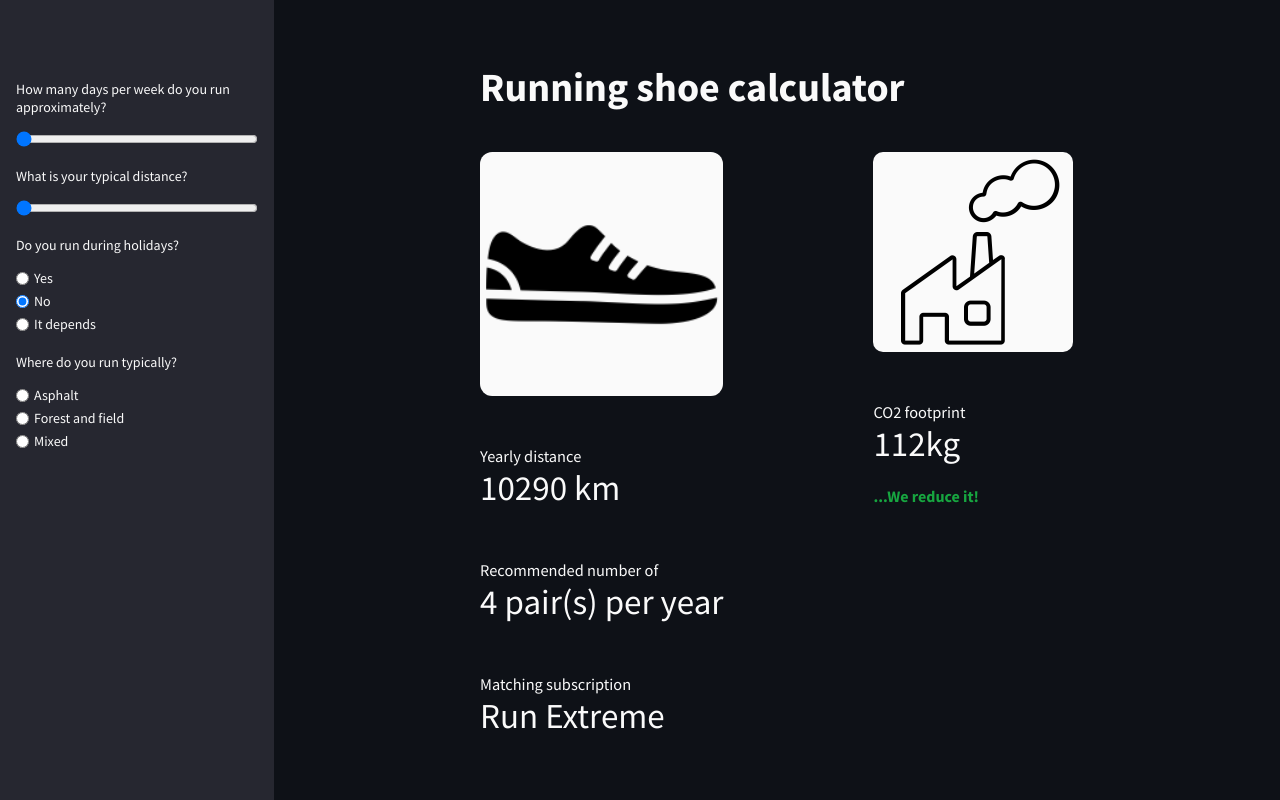
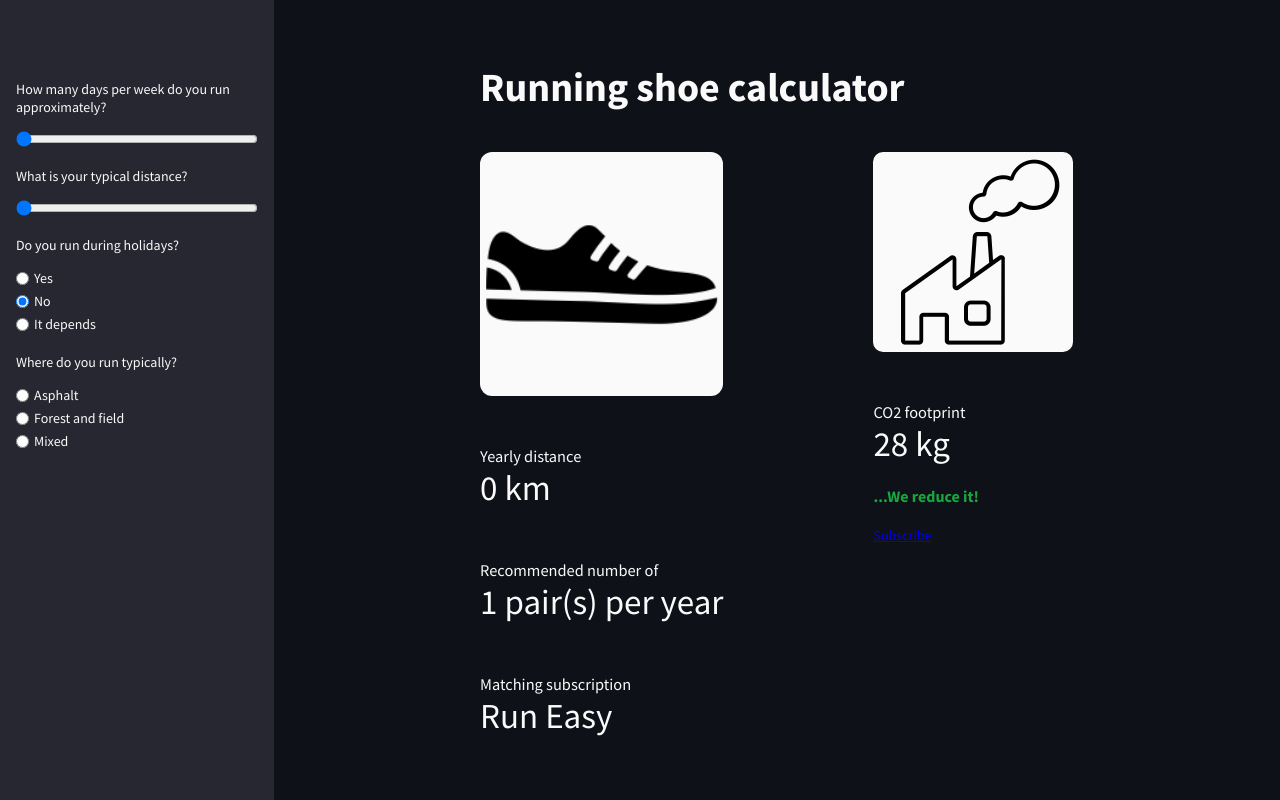
Before and after one commit to CinatitBR/shoe-calculator, a React (Create React App) app: page / in a window 1280 px wide. Built offline with nearby package versions, Linux system fonts and the light colour scheme.

Commit message:
Calculate show information values

```diff
--- a/src/App.js
+++ b/src/App.js
@@ -1,4 +1,4 @@
-import { useState } from 'react'
+import { useState, useEffect } from 'react'
 
 import Sidebar from './components/Sidebar'
 import ShoeForm from './components/ShoeForm'
@@ -8,11 +8,51 @@ import factoryImg from './assets/factory.png'
 
 import './style.css'
 
+
+const getSurvivalTime = (trailType) => {
+  switch (trailType) {
+    case 0: // Asphalt
+      return 600
+    case 1: // Foresnt and field
+      return 1000
+    default: // Mixed
+      return 800
+  }
+}
+
+const getWeeks = (holidayRun) => {
+  switch (holidayRun) {
+    case 0: // No
+      return 52 - 6
+    case 1: // Yes
+      return 52
+    default: // It depends
+      return 52 - 3
+  }
+}
+
+const getNumberOfShoes = ({ yearlyDistance, survivalTime }) => {
+  return Math.min(Math.max(1, yearlyDistance / survivalTime), 4)
+}
+
+const getSubscription = (numberOfShoes) => {
+  switch (numberOfShoes) {
+    case 1:
+      return {subscription: 'Run Easy', subscriptionLink: '#runeasy'}
+    case 2:
+      return {subscription: 'Run Pro', subscriptionLink: '#runpro'}
+    case 3:
+      return {subscription: 'Run Ultra', subscriptionLink: '#runultra'}
+    default:
+      return {subscription: 'Run Extreme', subscriptionLink: '#runextreme'}
+  }
+}
+
 const InfoField = ({ title, value }) => {
   return (
     <div className="info-field">
-      <h3 class="title">{title}</h3>
-      <span class="value">{value}</span>
+      <h3 className="title">{title}</h3>
+      <span className="value">{value}</span>
     </div>
   )
 }
@@ -32,14 +72,41 @@ const InfoFieldList = ({ fields }) => {
 const initialFormValues = {
   daysWeek: 0,
   distance: 0,
-  holidaysRun: 0, // 0 = no; 1 = yes; 2 = it depends
-  runLocation: 0 // 0 = asphalt; 1 = forest and field; 2 = mixed
+  holidayRun: 0, // 0 = no; 1 = yes; 2 = it depends
+  trailType: 0 // 0 = asphalt; 1 = forest and field; 2 = mixed
 }
 
 function App() {
   const [formValues, setFormValues] = useState(initialFormValues)
+  const [shoeInfo, setShoeInfo] = useState({
+    yearlyDistance: null,
+    numberOfShoes: null,
+    subscription: null,
+    subscriptionLink: null,
+    co2: null,
+    shoeUnit: null
+  })
 
-  console.log(formValues)
+  useEffect(() => {
+    const survivalTime = getSurvivalTime(formValues.trailType)
+    const weeks = getWeeks(formValues.holidayRun)
+    const yearlyDistance = formValues.daysWeek * weeks * formValues.distance
+    const numberOfShoes = getNumberOfShoes({ yearlyDistance, survivalTime })
+    const { subscription, subscriptionLink} = getSubscription(numberOfShoes)
+
+    const shoeUnit = 'pair(s)'
+    const co2 = numberOfShoes * 28 // Kg
+
+    setShoeInfo({
+      yearlyDistance,
+      numberOfShoes,
+      subscription,
+      subscriptionLink,
+      co2,
+      shoeUnit
+    })
+
+  }, [formValues])
 
   return (
     <div className="app-wrapper">
@@ -59,9 +126,18 @@ function App() {
 
               <InfoFieldList
                 fields={[
-                  { title: 'Yearly distance', value: '10290 km' },
-                  { title: 'Recommended number of', value: '4 pair(s) per year' },
-                  { title: 'Matching subscription', value: 'Run Extreme' }
+                  {
+                    title: 'Yearly distance',
+                    value: `${shoeInfo.yearlyDistance} km`
+                  },
+                  {
+                    title: 'Recommended number of',
+                    value: `${shoeInfo.numberOfShoes} ${shoeInfo.shoeUnit} per year`
+                  },
+                  {
+                    title: 'Matching subscription',
+                    value: `${shoeInfo.subscription}`
+                  }
                 ]}
               />
             </div>
@@ -71,10 +147,14 @@ function App() {
 
               <div className="info-field-list">
                 <InfoFieldList
-                  fields={[{ title: 'CO2 footprint', value: '112kg' }]}
+                  fields={[{
+                    title: 'CO2 footprint',
+                    value: `${shoeInfo.co2} kg`
+                  }]}
                 />
 
                 <p className="message">...We reduce it!</p>
+                <a href={shoeInfo.subscriptionLink}>Subscribe</a>
               </div>
             </div>
 
@@ -88,3 +168,49 @@ function App() {
 }
 
 export default App;
+
+// Calculations
+// if trailtype == 'asphalt':
+// survivaltime = 600
+// elif trailtype == 'forest and field':
+// survivaltime = 1000
+// else:
+// survivaltime = 800
+
+// if holiday == 'yes':
+// weeks = 52
+// elif holiday == 'no':
+// weeks = 52-6
+// else:
+// weeks = 52-3
+
+// yearlydistance = days*distance*weeks
+// numberofshoes = min(max(1, int(yearlydistance / survivaltime)), 4)
+
+// unit_shoe = 'pair(s)'
+
+// if numberofshoes == 1:
+// subscription = 'Run Easy'
+// subscriptionlink = '#runeasy'
+// elif numberofshoes == 2:
+// subscription = 'Run Pro'
+// subscriptionlink = '#runpro'
+// elif numberofshoes == 3:
+// subscription = 'Run Ultra'
+// subscriptionlink = '#runultra'
+// else:
+// subscription = 'Run Extreme'
+// subscriptionlink = '#runextreme'
+
+// co2 = numberofshoes * 28 # kg
+
+// # Left side
+// col1.metric(label='Yearly distance', value=str(yearlydistance)+' km')
+// col1.metric(label='Recommended number of ', value=str(numberofshoes)+' ' + unit_shoe + ' per year')
+// col1.metric(label='Matching subscription', value=subscription)
+
+
+// # Right side
+// col2.metric(label='CO2 footprint', value=str(co2)+' kg')
+// col2.markdown('<p style="color:#1ba640; font-weight:bold">...we reduce it!</p>', unsafe_allow_html=True)
+// col2.markdown('[Subscribe]('+subscriptionlink+')')
--- a/src/components/ShoeForm/index.js
+++ b/src/components/ShoeForm/index.js
@@ -16,7 +16,7 @@ const ShoeForm = ({ values, onChange }) => {
   return (
     <div className="shoeForm">
       <div className="field-list">
-        <label class="field">
+        <label className="field">
           How many days per week do you run approximately?
 
           <input
@@ -29,7 +29,7 @@ const ShoeForm = ({ values, onChange }) => {
           />
         </label>
 
-        <label class="field">
+        <label className="field">
           What is your typical distance?
 
           <input
@@ -46,34 +46,34 @@ const ShoeForm = ({ values, onChange }) => {
           Do you run during holidays?
 
           <div className="input-group">
-            <label class="radio-wrapper">
+            <label className="radio-wrapper">
               <input
                 type="radio"
-                name="holidaysRun"
+                name="holidayRun"
                 value={1}
-                defaultChecked={values.holidaysRun === 1}
+                defaultChecked={values.holidayRun === 1}
                 onChange={handleChange}
               />
               Yes
             </label>
 
-            <label class="radio-wrapper">
+            <label className="radio-wrapper">
               <input
                 type="radio"
-                name="holidaysRun"
+                name="holidayRun"
                 value={0}
-                defaultChecked={values.holidaysRun === 0}
+                defaultChecked={values.holidayRun === 0}
                 onChange={handleChange}
               />
               No
             </label>
 
-            <label class="radio-wrapper">
+            <label className="radio-wrapper">
               <input
                 type="radio"
-                name="holidaysRun"
+                name="holidayRun"
                 value={2}
-                defaultChecked={values.holidaysRun === 2}
+                defaultChecked={values.holidayRun === 2}
                 onChange={handleChange}
               />
               It depends
@@ -85,30 +85,30 @@ const ShoeForm = ({ values, onChange }) => {
           Where do you run typically?
 
           <div className="input-group">
-            <label class="radio-wrapper">
+            <label className="radio-wrapper">
               <input
                 type="radio"
-                name="runLocation"
+                name="trailType"
                 value={0}
                 onChange={handleChange}
               />
               Asphalt
             </label>
 
-            <label class="radio-wrapper">
+            <label className="radio-wrapper">
               <input
                 type="radio"
-                name="runLocation"
+                name="trailType"
                 value={1}
                 onChange={handleChange}
               />
               Forest and field
             </label>
 
-            <label class="radio-wrapper">
+            <label className="radio-wrapper">
               <input
                 type="radio"
-                name="runLocation"
+                name="trailType"
                 value={2}
                 onChange={handleChange}
               />
```
